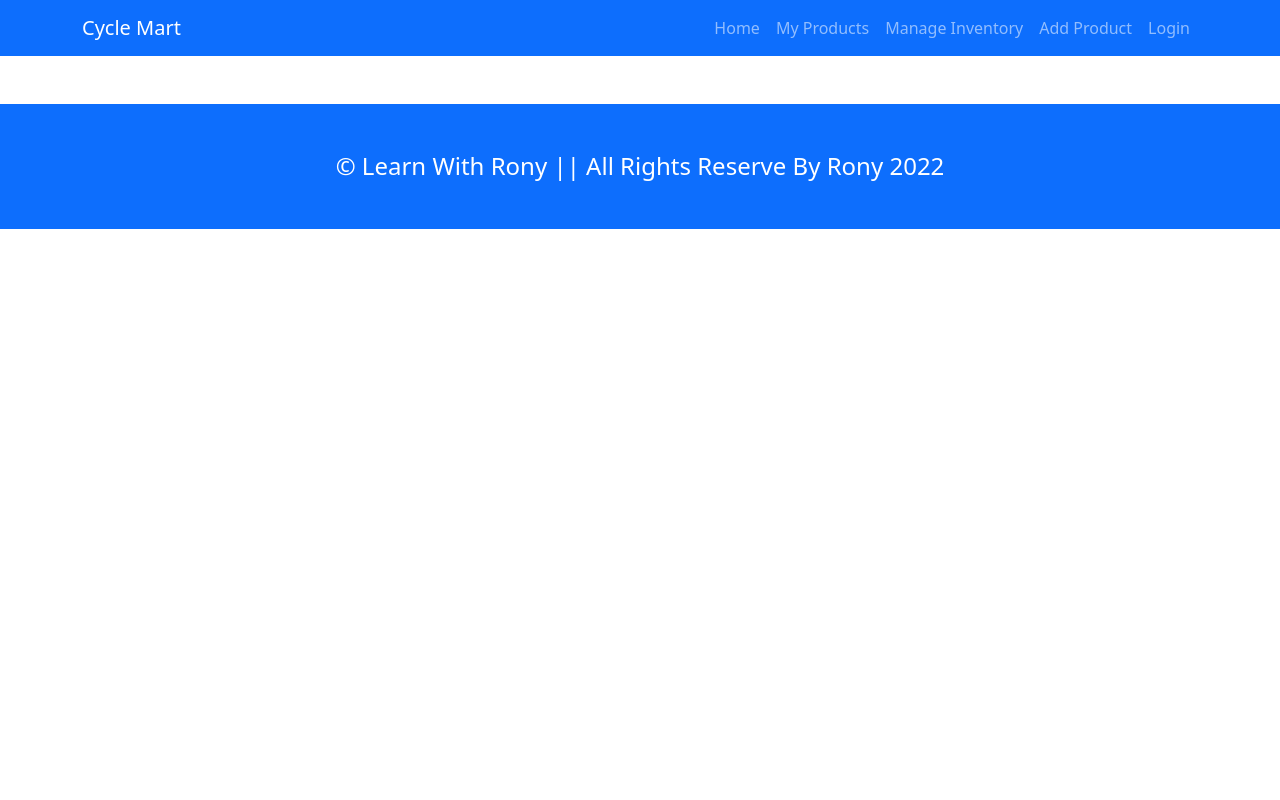
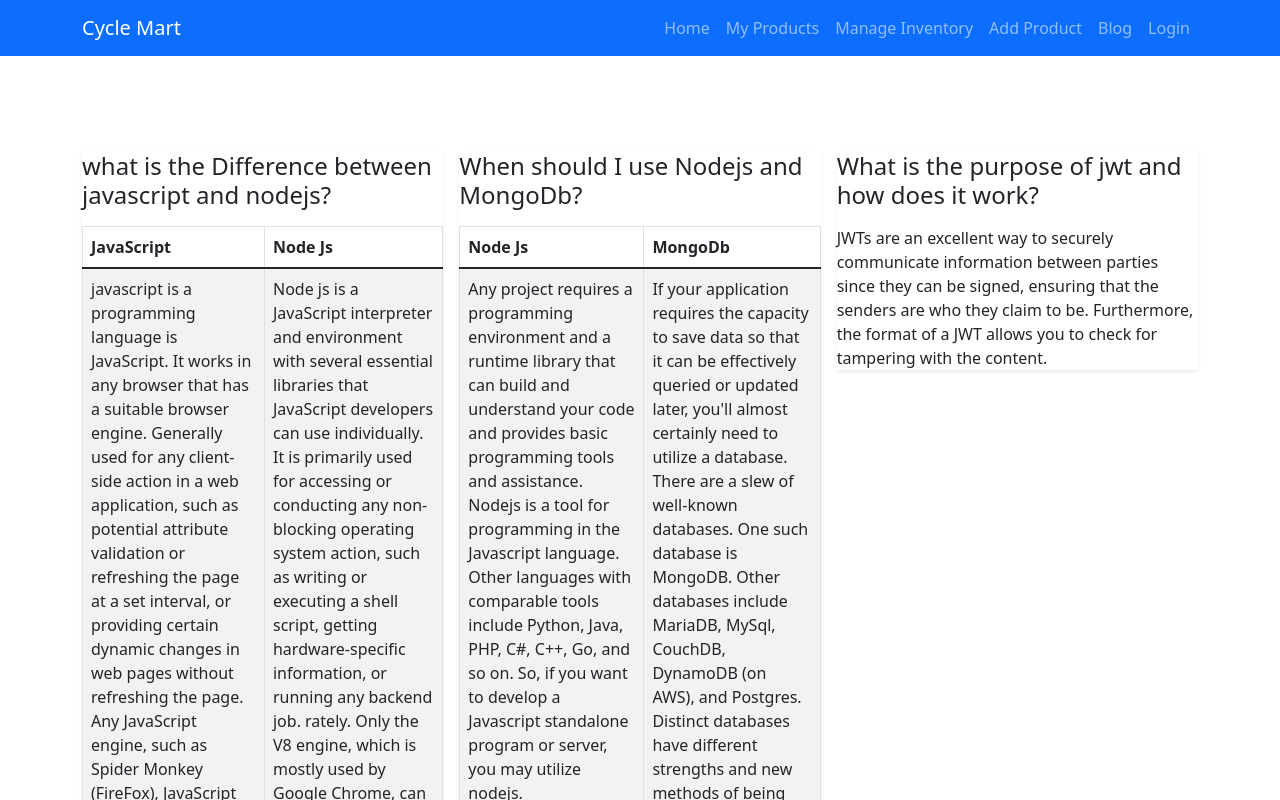
Before and after one commit to KamrulHasan05/warehouse-client-side, a React (Create React App) app: page /blog in a window 1280 px wide. Shown: the top 800 px of the page. Built offline with nearby package versions, Linux system fonts and the light colour scheme; no server answers.

Commit message:
fix some responsive issues

```diff
--- a/src/App.js
+++ b/src/App.js
@@ -12,6 +12,8 @@ import MyProduct from './components/MyProduct/MyProduct';
 import { ToastContainer } from 'react-toastify';
 import 'react-toastify/dist/ReactToastify.css';
 import RequireAuth from './components/RequireAuth/RequireAuth';
+import Blog from './components/Blog/Blog';
+import NotFound from './components/NotFound/NotFound';
 
 function App() {
   return (
@@ -40,8 +42,10 @@ function App() {
             <MyProduct />
           </RequireAuth>
         }></Route>
+        <Route path='/blog' element={<Blog />}></Route>
         <Route path='/login' element={<Login />}></Route>
         <Route path='/signup' element={<Signup />}></Route>
+        <Route path='*' element={<NotFound />}></Route>
       </Routes>
       <Footer />
       <ToastContainer />
--- /dev/null
+++ b/src/components/Blog/Blog.js
@@ -0,0 +1,81 @@
+import React from 'react';
+import { Table } from 'react-bootstrap';
+
+const Blog = () => {
+    return (
+        <section className='blog py-4 py-md-5'>
+            <div className="container">
+                <div className="row pt-5 g-3">
+
+                    {/* Column-1 */}
+                    <div className="col-lg-4 col-md-6">
+
+                        <div className="shadow-sm blog-content ">
+                            {/* Question */}
+                            <h4 className='fw-normal mb-3 text-center text-md-start'>what is the Difference between javascript and nodejs?</h4>
+
+                            {/* Table */}
+                            <Table striped bordered hover>
+                                <thead>
+                                    <tr>
+                                        <th>JavaScript</th>
+                                        <th>Node Js</th>
+                                    </tr>
+                                </thead>
+                                <tbody>
+                                    <tr>
+                                        <td>javascript is a programming language is JavaScript. It works in any browser that has a suitable browser engine. Generally used for any client-side action in a web application, such as potential attribute validation or refreshing the page at a set interval, or providing certain dynamic changes in web pages without refreshing the page. Any JavaScript engine, such as Spider Monkey (FireFox), JavaScript Core (Safari), or V8 (Internet Explorer), may run JavaScript (Google Chrome).</td>
+
+                                        <td>Node js is a JavaScript interpreter and environment with several essential libraries that JavaScript developers can use individually. It is primarily used for accessing or conducting any non-blocking operating system action, such as writing or executing a shell script, getting hardware-specific information, or running any backend job. rately. Only the V8 engine, which is mostly used by Google Chrome, can execute Node JS. And any javascript programs developed with Node JS will always run in the V8 Engine.</td>
+                                    </tr>
+                                </tbody>
+                            </Table>
+                        </div>
+
+                    </div>
+
+                    {/* Column-2 */}
+                    <div className="col-lg-4 col-md-6">
+
+                        <div className="shadow-sm blog-content ">
+                            {/* Question */}
+                            <h4 className='fw-normal mb-3 text-center text-md-start'>When should I use Nodejs and MongoDb?</h4>
+
+                            {/* Table */}
+                            <Table striped bordered hover>
+                                <thead>
+                                    <tr>
+                                        <th>Node Js</th>
+                                        <th>MongoDb</th>
+                                    </tr>
+                                </thead>
+                                <tbody>
+                                    <tr>
+                                        <td>Any project requires a programming environment and a runtime library that can build and understand your code and provides basic programming tools and assistance. Nodejs is a tool for programming in the Javascript language. Other languages with comparable tools include Python, Java, PHP, C#, C++, Go, and so on. So, if you want to develop a Javascript standalone program or server, you may utilize nodejs.</td>
+
+                                        <td>If your application requires the capacity to save data so that it can be effectively queried or updated later, you'll almost certainly need to utilize a database. There are a slew of well-known databases. One such database is MongoDB. Other databases include MariaDB, MySql, CouchDB, DynamoDB (on AWS), and Postgres. Distinct databases have different strengths and new methods of being used, thus choosing the right/best database for what you're doing is a whole different topic.</td>
+                                    </tr>
+                                </tbody>
+                            </Table>
+                        </div>
+
+                    </div>
+
+                    {/* Column-3 */}
+                    <div className="col-lg-4 col-md-6">
+                        <div className="shadow-sm blog-content">
+                            {/* Question */}
+                            <h4 className='fw-normal mb-3 text-center text-md-start'>What is the purpose of jwt and how does it work?</h4>
+                            <div className="answer-part">
+                                <p className='mb-3'>JWTs are an excellent way to securely communicate information between parties since they can be signed, ensuring that the senders are who they claim to be. Furthermore, the format of a JWT allows you to check for tampering with the content.</p>
+                            </div>
+                        </div>
+                    </div>
+
+                </div>
+            </div>
+        </section>
+    );
+};
+
+export default Blog;
--- a/src/components/Header/Header.js
+++ b/src/components/Header/Header.js
@@ -7,24 +7,28 @@ import { signOut } from 'firebase/auth';
 
 
 const Header = () => {
-    const [user, loading, error] = useAuthState(auth);
+    const [user] = useAuthState(auth);
 
     return (
         <header>
-            <Navbar bg="primary" variant="dark">
+            <Navbar expand="lg" bg="primary" variant="dark">
                 <Container>
                     <Navbar.Brand as={Link} to='/'>Cycle Mart</Navbar.Brand>
+                    <Navbar.Toggle aria-controls="responsive-navbar-nav" />
+                    <Navbar.Collapse id="responsive-navbar-nav">
                         <Nav className="ms-auto">
                             <Nav.Link as={Link} to='/'>Home</Nav.Link>
                             <Nav.Link as={Link} to='/myproduct'>My Products</Nav.Link>
                             <Nav.Link as={Link} to='/manage-inventory'>Manage Inventory</Nav.Link>
                             <Nav.Link as={Link} to='/add-product'>Add Product</Nav.Link>
+                            <Nav.Link as={Link} to='/blog'>Blog</Nav.Link>
 
                             {user?.email ? <Nav.Link as={Link} to='#' onClick={() => signOut(auth)}>Logout</Nav.Link>
                                 :
                                 <Nav.Link as={Link} to='/login'>Login</Nav.Link>
                             }
                         </Nav>
+                    </Navbar.Collapse>
                 </Container>
             </Navbar>
         </header>
--- a/src/components/Home/Home.css
+++ b/src/components/Home/Home.css
@@ -31,3 +31,13 @@ p {
     -ms-border-radius: 4px;
     -o-border-radius: 4px;
 }
+
+@media (max-width: 576px) {
+    .banner-section {
+        height: calc(50vh);
+    }
+
+    .img-height {
+        height: 100% !important;
+    }
+}
--- a/src/components/Login/Login.js
+++ b/src/components/Login/Login.js
@@ -72,7 +72,7 @@ const Login = () => {
                 <div className="row">
                     <div className="col-md-6 offset-md-3">
                         <div className="form-container">
-                            <h2 className='text-success text-center mb-4'>Log in Here</h2>
+                            <h2 className=' text-center mb-4'>Log in Here</h2>
                             <Form onSubmit={handleLogin}>
 
                                 <Form.Group className="mb-3" >
--- /dev/null
+++ b/src/components/NotFound/NotFound.js
@@ -0,0 +1,13 @@
+import React from 'react';
+import img from '../../images/notfound.png';
+
+const NotFound = () => {
+    return (
+        <div className='text-center py-5'>
+            <h3 className='mb-3'>Page Not Found</h3>
+            <img src={img} className='img-fluid' alt="" />
+        </div>
+    );
+};
+
+export default NotFound;
--- a/src/components/Signup/Signup.js
+++ b/src/components/Signup/Signup.js
@@ -5,9 +5,7 @@ import { useCreateUserWithEmailAndPassword, useUpdateProfile, useSignInWithGoogl
 import auth from '../../firebase.init';
 import { useNavigate, Link } from 'react-router-dom';
 import { FaGoogle } from 'react-icons/fa';
-// import { ToastContainer, toast } from 'react-toastify';
-
-// import 'react-toastify/dist/ReactToastify.css';
+import { toast } from 'react-toastify';
 
 const Signup = () => {
     const [agree, setAgree] = useState(false);
@@ -24,7 +22,7 @@ const Signup = () => {
 
     const navigate = useNavigate()
     if (createUserError || GoogleError || updateError) {
-        // toast.error(`${createUserError ? createUserError.message : ''}${GoogleError ? GoogleError.message : ''}${updateError ? updateError.message : ''}`)
+        toast.error(`${createUserError ? createUserError.message : ''}${GoogleError ? GoogleError.message : ''}${updateError ? updateError.message : ''}`)
     }
     if (loading || updating || GoogleLoading) {
         return <Loading />;
@@ -56,7 +54,7 @@ const Signup = () => {
                 <div className="row">
                     <div className="col-md-6 offset-md-3">
                         <div className="form-container">
-                            <h2 className='text-success text-center mb-4'>Sign Up Here</h2>
+                            <h2 className=' text-center mb-4'>Sign Up Here</h2>
                             <Form onSubmit={handleRegister}>
                                 <Form.Group className="mb-3" >
                                     <Form.Label>Name</Form.Label>
--- a/src/components/SingleCycle/SingleCycle.js
+++ b/src/components/SingleCycle/SingleCycle.js
@@ -9,7 +9,7 @@ const SingleCycle = ({ cycle }) => {
             <Card style={{
                 minHeight: '628px'
             }}>
-                <Card.Img variant="top" src={image} style={{ height: '278px', objectFit: 'contain' }} />
+                <Card.Img variant="top" className='img-height' src={image} style={{ height: '278px', objectFit: 'contain' }} />
                 <Card.Body>
                     <Card.Title>{name}</Card.Title>
                     <Card.Title>Price: {price}</Card.Title>
```
Also changed, not shown: src/images/notfound.png (added). Lines whose indentation alone changed are shown as unchanged.
